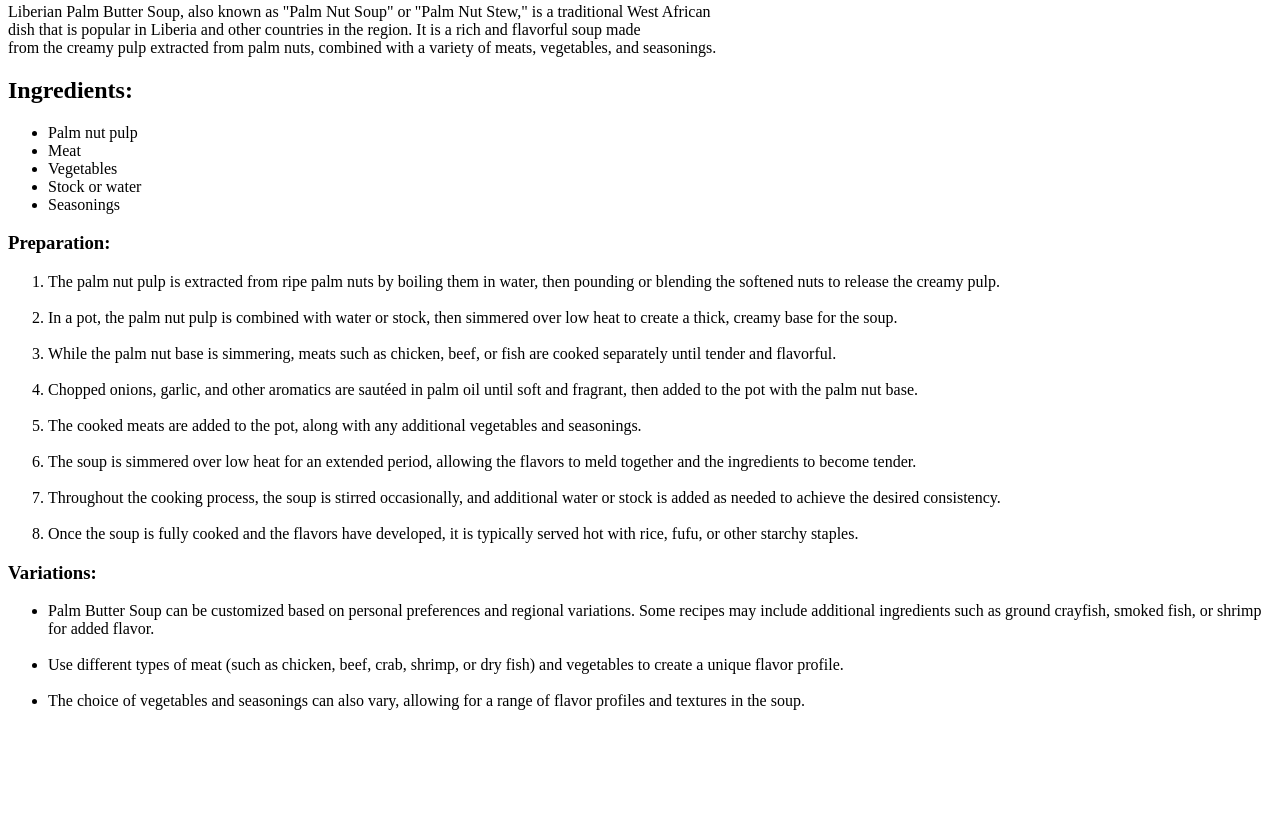
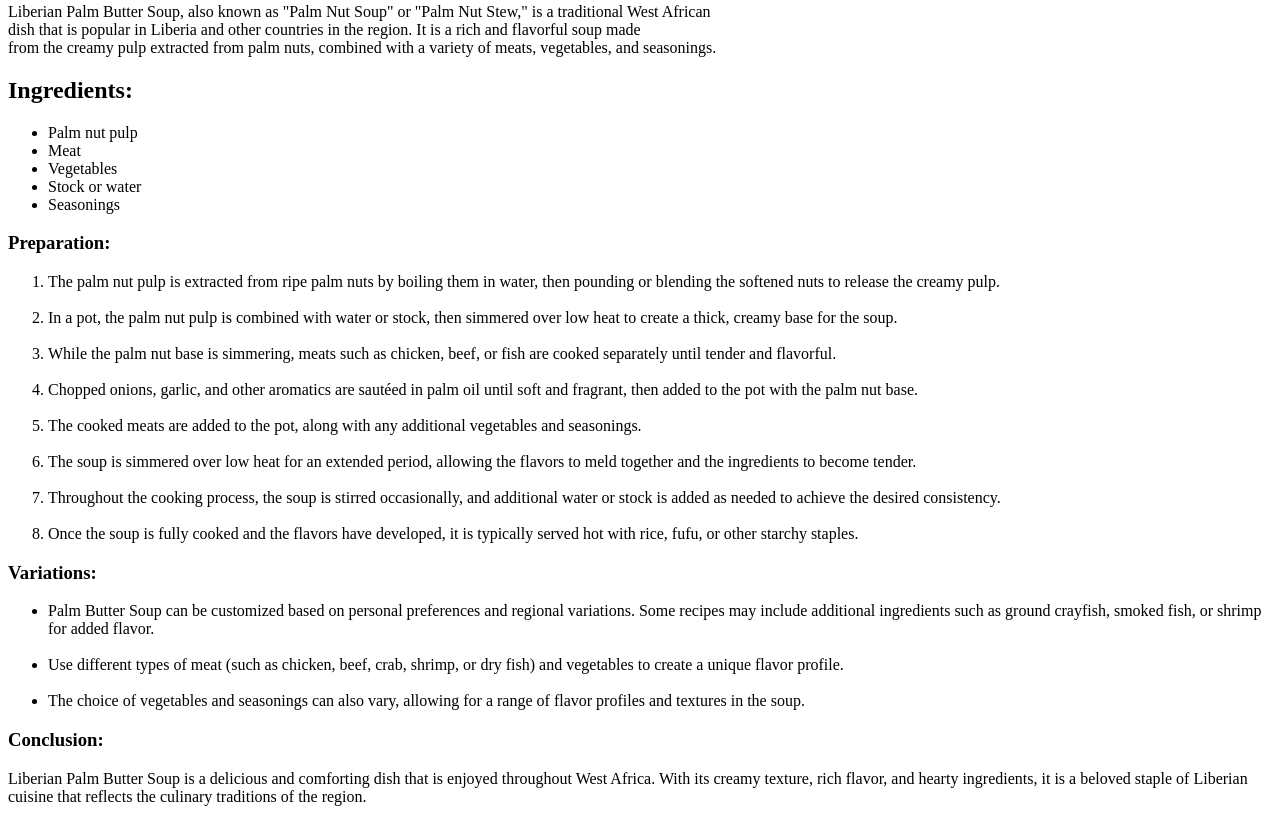
Before and after one commit to Sahe20/odin-recipes, a plain HTML site: page recipes/palm-butter.html in a window 1280 px wide. Shown: the part 407-1229 px from the top of the page. Before the commit the page ends 1133 px from the top, so only its background shows below. Drawn offline with Linux system fonts and the light colour scheme.

Commit message:
Conclusion of pb

```diff
--- a/recipes/palm-butter.html
+++ b/recipes/palm-butter.html
@@ -41,5 +41,10 @@
             <li>Use different types of meat (such as chicken, beef, crab, shrimp, or dry fish) and vegetables to create a unique flavor profile.</li><br>
             <li>The choice of vegetables and seasonings can also vary, allowing for a range of flavor profiles and textures in the soup.</li>
         </ul>
+
+        <h3>Conclusion:</h3>
+        <p>
+            Liberian Palm Butter Soup is a delicious and comforting dish that is enjoyed throughout West Africa. With its creamy texture, rich flavor, and hearty ingredients, it is a beloved staple of Liberian cuisine that reflects the culinary traditions of the region.
+        </p>
 </body>
 </html>
```
